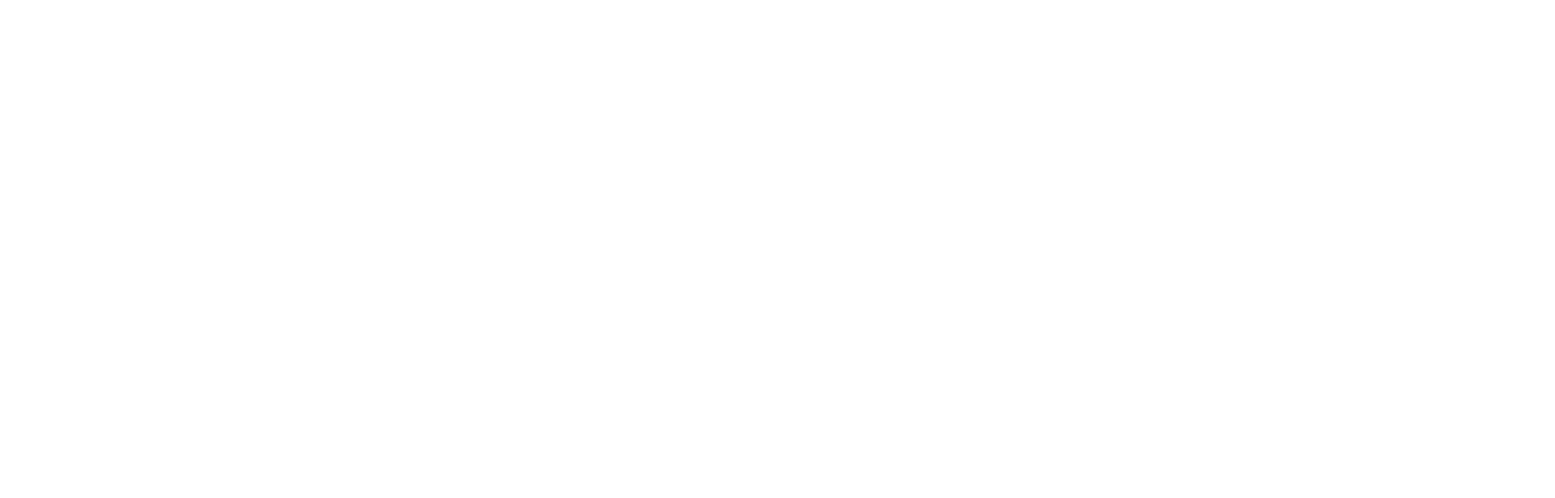
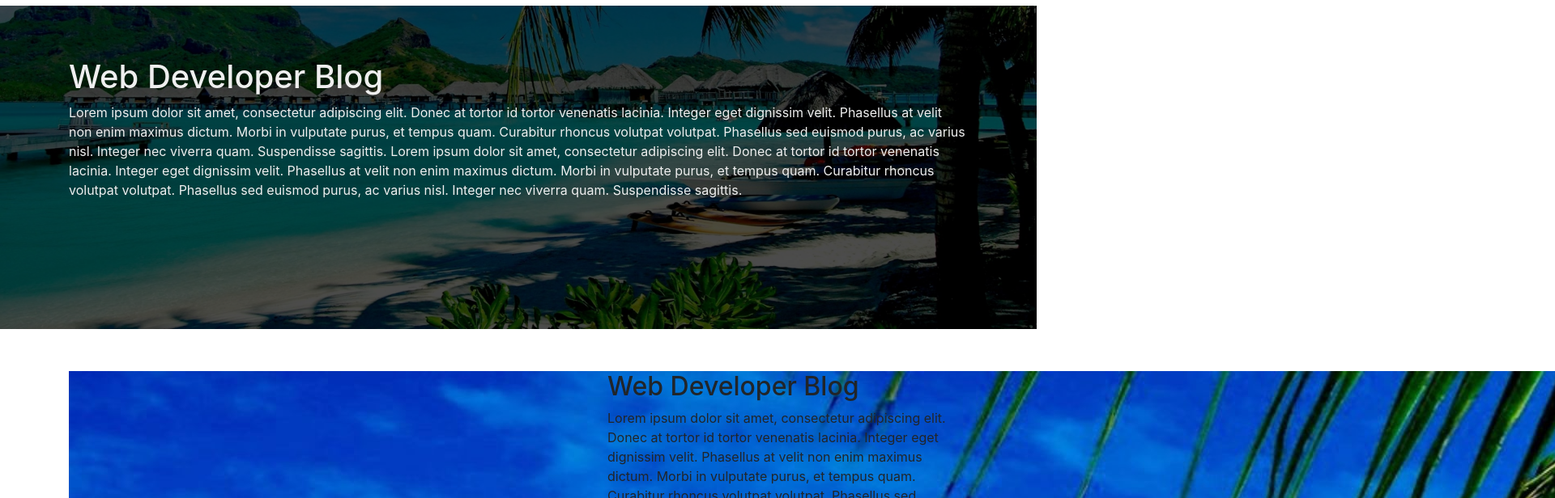
Before and after one commit to IgorOsipov/first-site-bs, a React (Create React App) app: page / in a window 1280 px wide. Shown: the part 1080-1696 px from the top of the page at 81% size, 1920 px wide, since content can reach past the window. Before the commit the page ends 1087 px from the top, so only its background shows below. Built offline with nearby package versions, Linux system fonts and the light colour scheme.

Commit message:
Added paralax section in Homepage

```diff
--- /dev/null
+++ b/src/Components/Jumbotron.js
@@ -0,0 +1,47 @@
+import React from 'react';
+import { Jumbotron as Jumbo, Container } from 'react-bootstrap';
+import styled from 'styled-components';
+import summer from '../Img/summer.jpg';
+
+const Styles = styled.div`
+    .jumbo{
+        background: url(${summer}) no-repeat fixed bottom;
+        background-size: cover;
+        color: #efefef;
+        height: 400px;
+        position: relative;
+        z-index:2;
+
+        .overlay{
+            background-color: #000;
+            opacity: 0.7;
+            position:absolute;
+            top:0;
+            left:0;
+            right:0;
+            bottom:0;
+            z-index:-1;
+        }
+    }
+
+`
+
+const Jumbotron = () => {
+    return (
+        <Styles>
+            <Jumbo fluid className="jumbo">
+                <div className="overlay"></div>
+                <Container>
+                    <h1>Web Developer Blog</h1>
+                    <p>
+                        Lorem ipsum dolor sit amet, consectetur adipiscing elit. Donec at tortor id tortor venenatis lacinia. Integer eget dignissim velit. Phasellus at velit non enim maximus dictum. Morbi in vulputate purus, et tempus quam. Curabitur rhoncus volutpat volutpat. Phasellus sed euismod purus, ac varius nisl. Integer nec viverra quam. Suspendisse sagittis.
+                        Lorem ipsum dolor sit amet, consectetur adipiscing elit. Donec at tortor id tortor venenatis lacinia. Integer eget dignissim velit. Phasellus at velit non enim maximus dictum. Morbi in vulputate purus, et tempus quam. Curabitur rhoncus volutpat volutpat. Phasellus sed euismod purus, ac varius nisl. Integer nec viverra quam. Suspendisse sagittis.
+                    </p>
+
+                </Container>
+            </Jumbo>
+        </Styles>
+    )
+}
+
+export default Jumbotron;
--- a/src/Pages/Home.js
+++ b/src/Pages/Home.js
@@ -1,11 +1,13 @@
 import React from 'react';
 import { Card, Col, Container, Row, Button } from 'react-bootstrap';
 import Slider from '../Components/Slider';
+import Jumbotron from '../Components/Jumbotron';
 import styled from 'styled-components';
 import autumn from '../Img/autumn.jpg';
 import spring from '../Img/spring.jpg';
 import winter from '../Img/winter.jpg';
 import summer from '../Img/summer.jpg';
+
 
 const Styles = styled.div`
     .card-tile {
@@ -74,6 +76,20 @@
                     </Col>
                 </Row>
             </Container>
+            <Jumbotron />
+            <Container>
+                <Row>
+                    <Col md={7} style={{"width": "100%"}}>
+                        <img src={summer}/>
+                    </Col>
+                    <Col md={5}>
+                        <h2>Web Developer Blog</h2>
+                        <p>
+                            Lorem ipsum dolor sit amet, consectetur adipiscing elit. Donec at tortor id tortor venenatis lacinia. Integer eget dignissim velit. Phasellus at velit non enim maximus dictum. Morbi in vulputate purus, et tempus quam. Curabitur rhoncus volutpat volutpat. Phasellus sed euismod purus, ac varius nisl. Integer nec viverra quam. Suspendisse sagittis.
+                        </p>
+                    </Col>
+                </Row>
+            </Container>
         </Styles>
     </>
 
```
